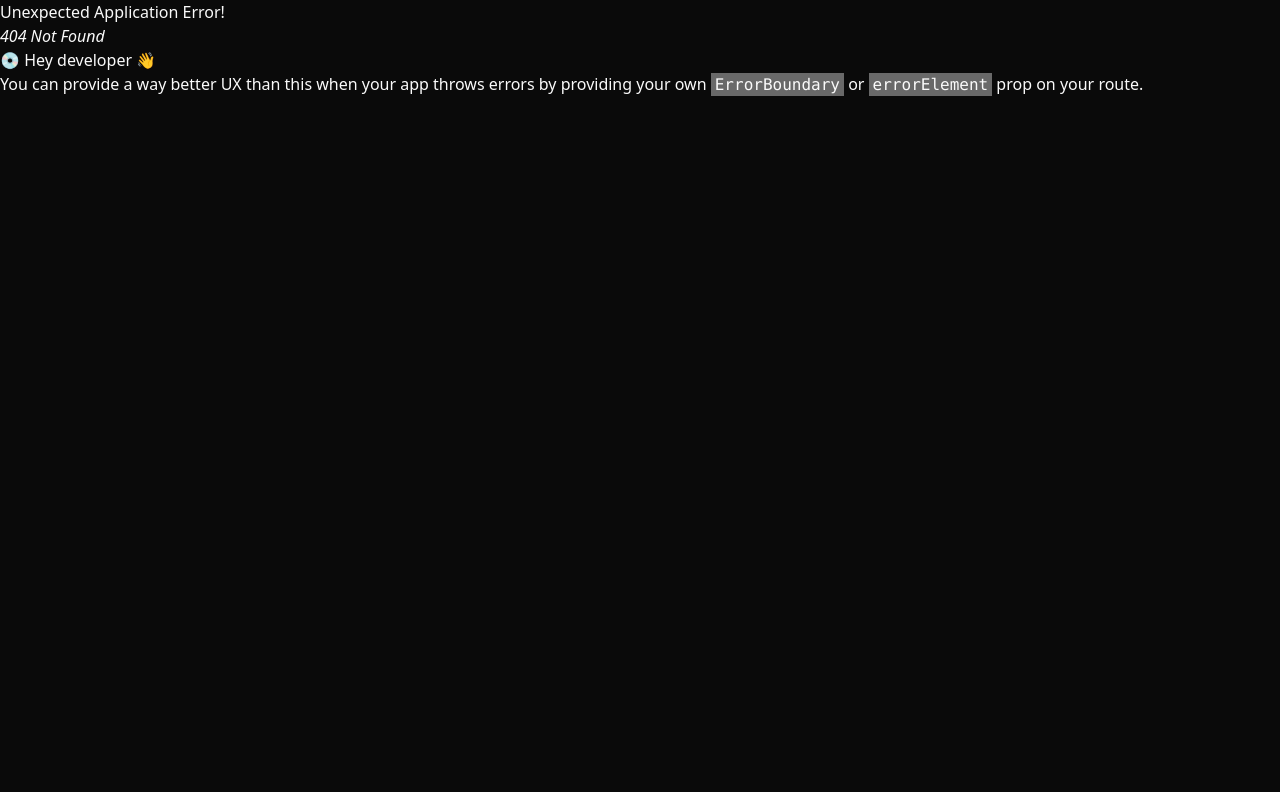
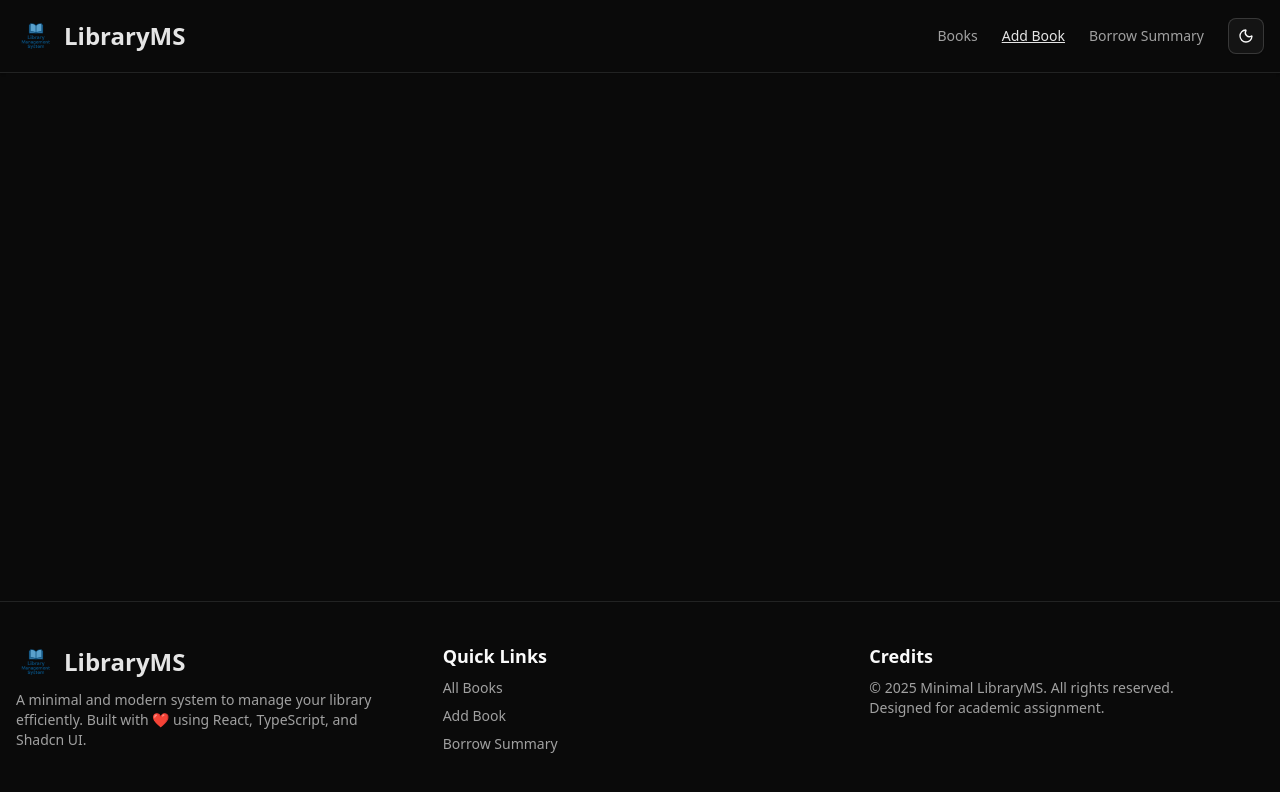
Before and after one commit to Sabuj-Chowdhury/Minimal-Library-Management-System-client, a React (Vite) app: page /create-book in a window 1280 px wide. Before the commit this address had no page. Shown: the top 792 px of the page. Built offline with nearby package versions, Linux system fonts and the light colour scheme.

Commit message:
book types

```diff
--- a/src/layout/MainLayout.tsx
+++ b/src/layout/MainLayout.tsx
@@ -7,7 +7,7 @@ const MainLayout = () => {
     <div>
       {/* navbar */}
       <Navbar />
-      <div>
+      <div className="min-h-[calc(100vh-320px)]">
         <Outlet />
       </div>
       <Footer />
--- /dev/null
+++ b/src/pages/AddBook.tsx
@@ -0,0 +1,5 @@
+const AddBook = () => {
+  return <div></div>;
+};
+
+export default AddBook;
--- /dev/null
+++ b/src/pages/Books.tsx
@@ -0,0 +1,5 @@
+const Books = () => {
+  return <div></div>;
+};
+
+export default Books;
--- /dev/null
+++ b/src/pages/BorrowSummary.tsx
@@ -0,0 +1,5 @@
+const BorrowSummary = () => {
+  return <div></div>;
+};
+
+export default BorrowSummary;
```
Also changed, not shown: src/routes/Routes.tsx (+15 -0 lines), src/types/book.ts (added, +10 -0 lines).
